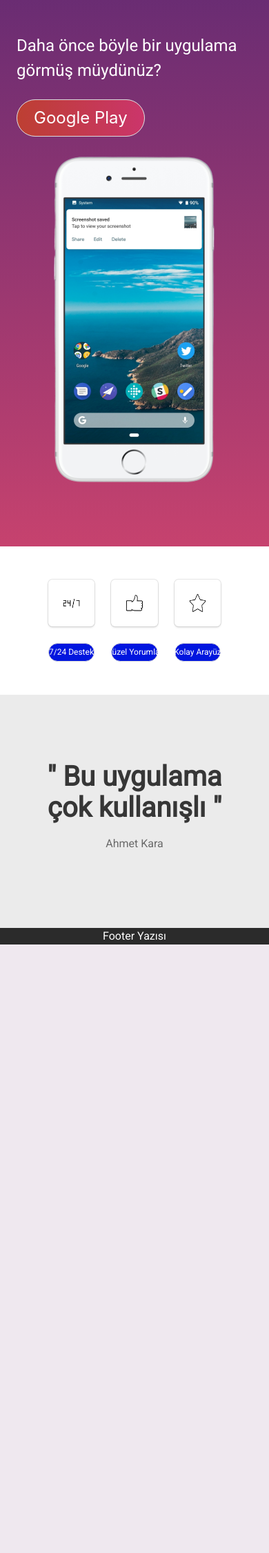
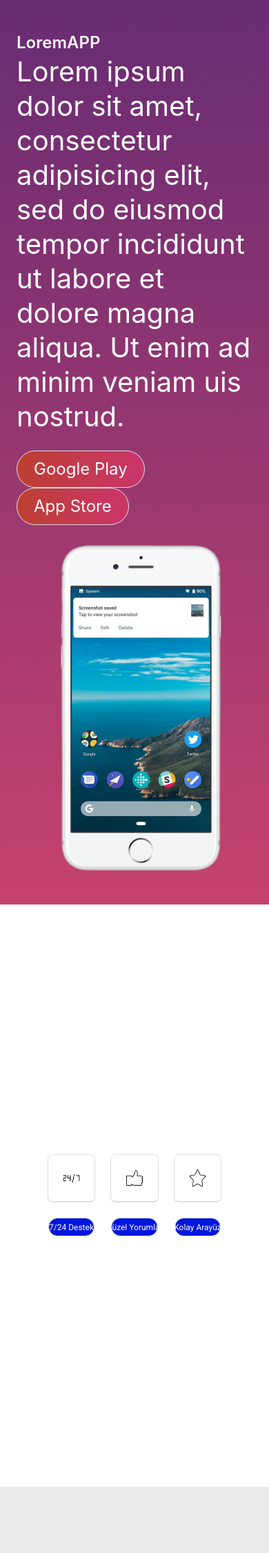
Before and after one commit to tolgaucar/app-landing-page, a PHP site: page / in a window 390 px wide. Shown: the part 52-2303 px from the top of the page at 69% size. Before the commit the page ends 1421 px from the top, so only its background shows below. Run offline with PHP 8.4, Linux system fonts and the light colour scheme.

Commit message:
Güncelleme
# Tasarımda değişikliğe gidildi.
# Responsive uyumluluğu arttırıldı.
# App Store desteği eklendi.
# App Store veya Play Store indirme kısımlarını kapatma opsiyonu eklendi.

```diff
--- a/ayarlamalar.php
+++ b/ayarlamalar.php
@@ -3,9 +3,16 @@
 // Genel Ayarlamalar
 $siteisimi = "uygulama tanıtımı";
 $title = "uygulama tanıtımı sitesi";
-$baslik = "Daha önce böyle bir uygulama görmüş müydünüz?";
-$googleplay = "#"; //Google Play Linki (HTTP kullanarak yazın)
+$baslik = "LoremAPP";
+$aciklama = "Lorem ipsum dolor sit amet, consectetur adipisicing elit, sed do eiusmod tempor incididunt ut labore et dolore magna aliqua. Ut enim ad minim veniam uis nostrud."; // Optimum sonuç ortalama 25-30 kelime.
 $footer ="Footer Yazısı";
+
+// Linkler (Değerleri 0 yaparsanız o platform gözükmez)
+// Örn: $appstore = '0'; yaparsanız app store gözükmez.
+
+$appstore = '#'; // App Store Linki
+$googleplay = '#'; //Google Play Linki (HTTP kullanarak yazın)
+
 
 // Telefon Fotoğrafı
 $telefon ="img/0.png";
--- a/index.php
+++ b/index.php
@@ -19,24 +19,32 @@
 				    </div>
 				  </div>
 				</nav>
-				<section class="section">
-					<div class="container">
+
+						<section class="section">
+							<div class="container">
 						<div class="columns">
-							<div class="column is-7">
-								<h1 class="tanitimyazi is-size-4-mobile has-text-white has-text-left	"><?php echo $baslik; ?></h1><br>
+							<div class="column is-half">
+								<h1 class="title is-size-1 is-size-4-mobile has-text-light has-text-left"><?php echo $baslik; ?></h1>
+								<h2 class="subtitle is-size-2 has-text-white "><?php echo $aciklama; ?></h2>
+								<?php if ($googleplay != '0') { ?>
 								<a target="_blank" href="<?php echo $googleplay; ?>" class="button is-large indir has-text-white is-focus is-rounded">Google Play</a>
+								<?php }?>
+								<?php if($appstore != '0'){ ?>
+								<a target="_blank" href="<?php echo $appstore; ?>" class="button is-large indir has-text-white is-focus is-rounded">App Store</a>
+							<?php } ?>
 							</div>
-							<div class="column is-half">
-								<center><img id="telefon" class="image" src="<?php echo $telefon; ?>"></center>
+							<div class="column is-half is-offset-2 is-offset-2-mobile">
+								<img id="telefon" class="image" src="<?php echo $telefon; ?>">
 							</div>
 						</div>
-					</div>
-				</section>
+						</div>
+						</section>
+
 			</div>
 
 		</section>
 	</div>
-	<section id="ozellikler"  class="hero">
+	<section id="ozellikler"  class="hero is-fullheight">
 		<div class="hero-body">
 			<div class="container">
 				<div class="columns is-centered is-mobile">
```
